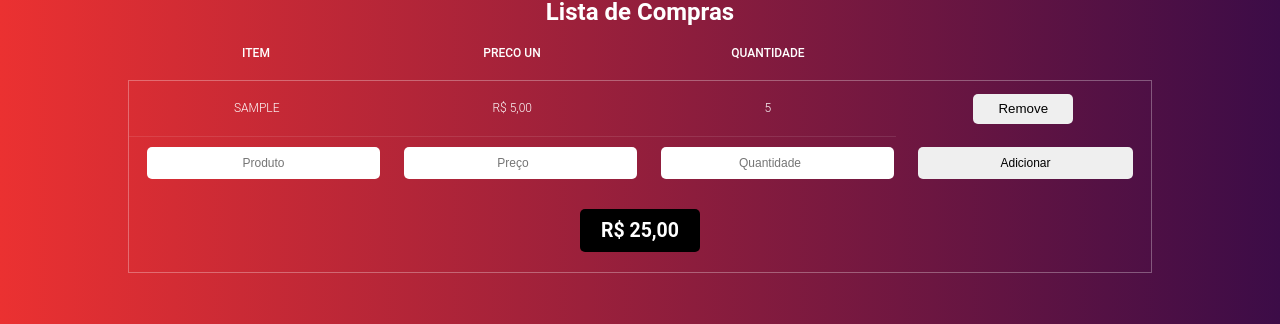
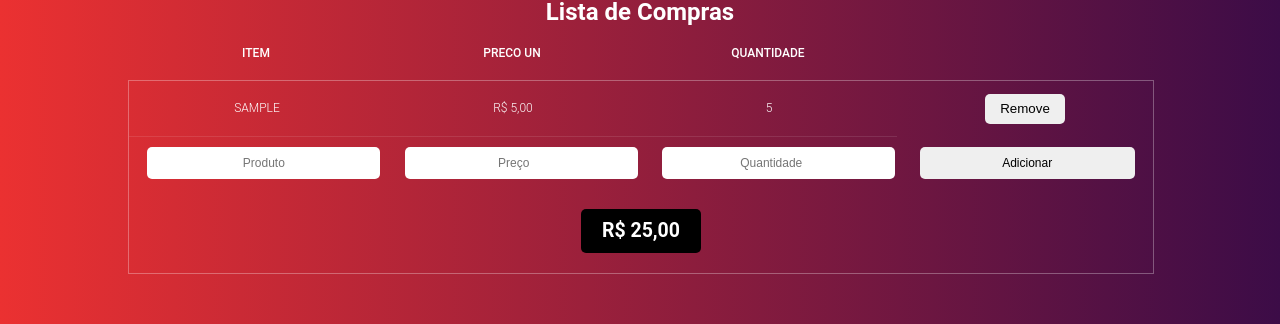
Before and after one commit to felipesantosdd/CalculadoraDeCompras, a plain HTML site: page index.html in a window 1280 px wide. Both pictures are taken after typing "Sample", "5", "5" into the empty fields and a click on the button "Adicionar". Shown: the part 130-454 px from the top of the page. Drawn offline with Linux system fonts and the light colour scheme.

Commit message:
Projeto Calcula Compras V1.1, Bug do tamanho de tela corrijido

```diff
--- a/index.css
+++ b/index.css
@@ -38,8 +38,9 @@ table {
 }
 
 .tbl-content {
+    width: 80vw;
     height: auto;
-    overflow-x: auto;
+    overflow-x: hidden;
     margin-top: 0px;
     border: 1px solid rgba(255, 255, 255, 0.3);
 }
--- a/index.js
+++ b/index.js
@@ -98,7 +98,7 @@ function creatButton(value) {
     remove.textContent = 'Remove'
     remove.id = value
     remove.className = 'Button'
-    remove.style.width = '100px'
+    remove.style.width = '80px'
     remove.style.height = '30px'
     remove.style.margin = '5%'
     remove.addEventListener('click', deletar)
```
